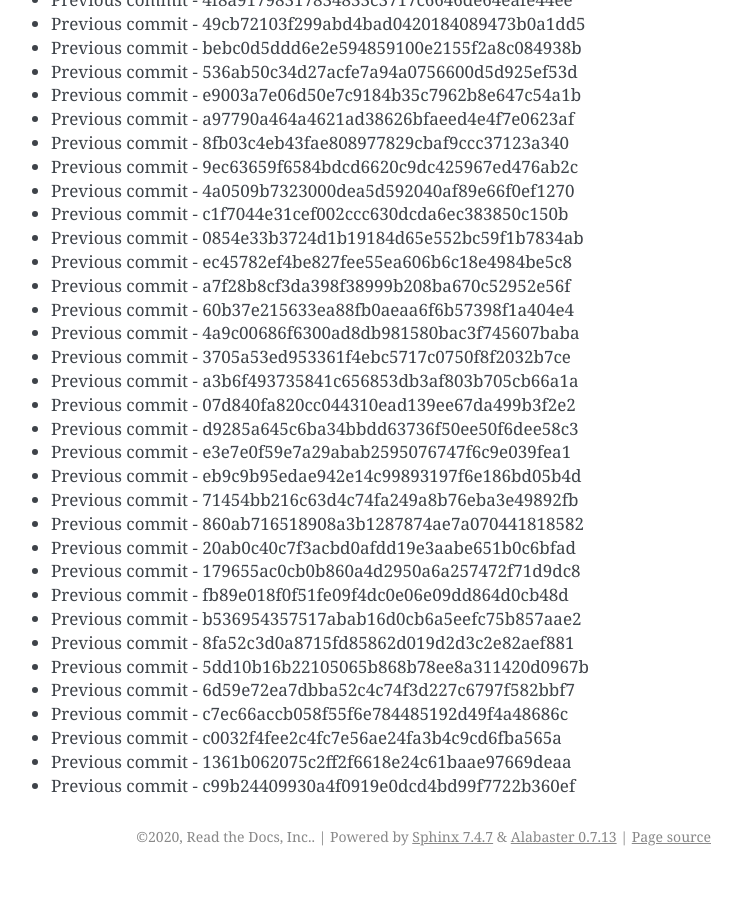
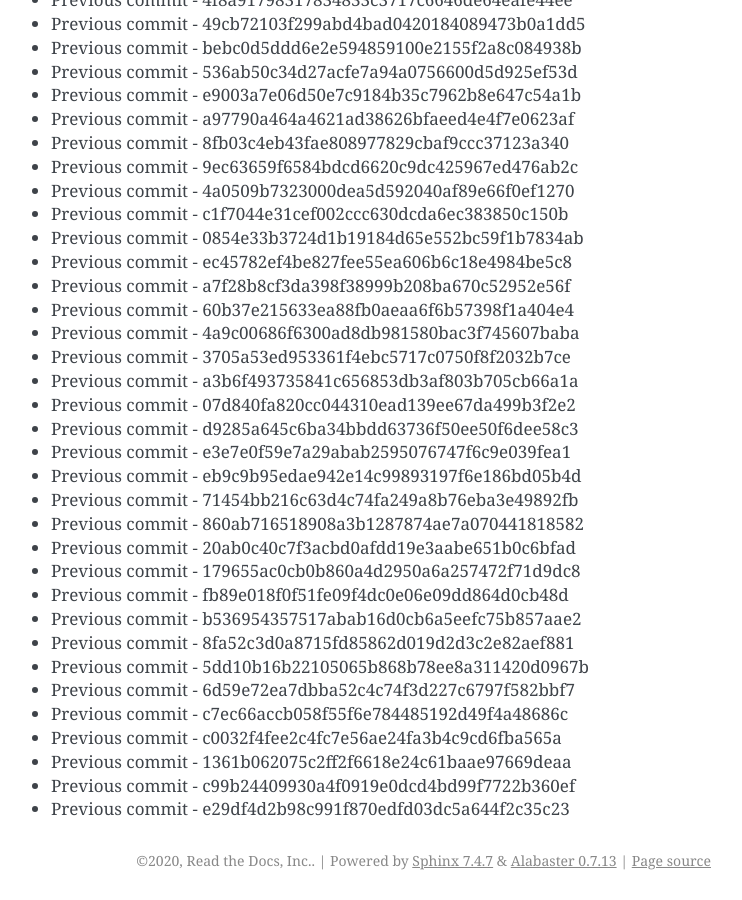
Before and after one commit to readthedocs/rtd-git-stresstest, a Sphinx documentation site: the page built from docs/updates.rst, in a window 1280 px wide and 900 px high, scrolled down 94058 px. Shown: the whole window, without its empty margins (399-1141 px from the left). Built offline with Sphinx 7.4.7, drawn with Linux system fonts in a browser that asks for light colours; before the commit the page ends 94934 px from its top, so only the background shows below that.

Commit message:
Generating commit from previous: e29df4d2b98c991f870edfd03dc5a644f2c35c23

```diff
--- a/docs/updates.rst
+++ b/docs/updates.rst
@@ -3984,3 +3984,4 @@ It can be tested for any performance characteristics.
 * Previous commit - c0032f4fee2c4fc7e56ae24fa3b4c9cd6fba565a
 * Previous commit - 1361b062075c2ff2f6618e24c61baae97669deaa
 * Previous commit - c99b24409930a4f0919e0dcd4bd99f7722b360ef
+* Previous commit - e29df4d2b98c991f870edfd03dc5a644f2c35c23
```
